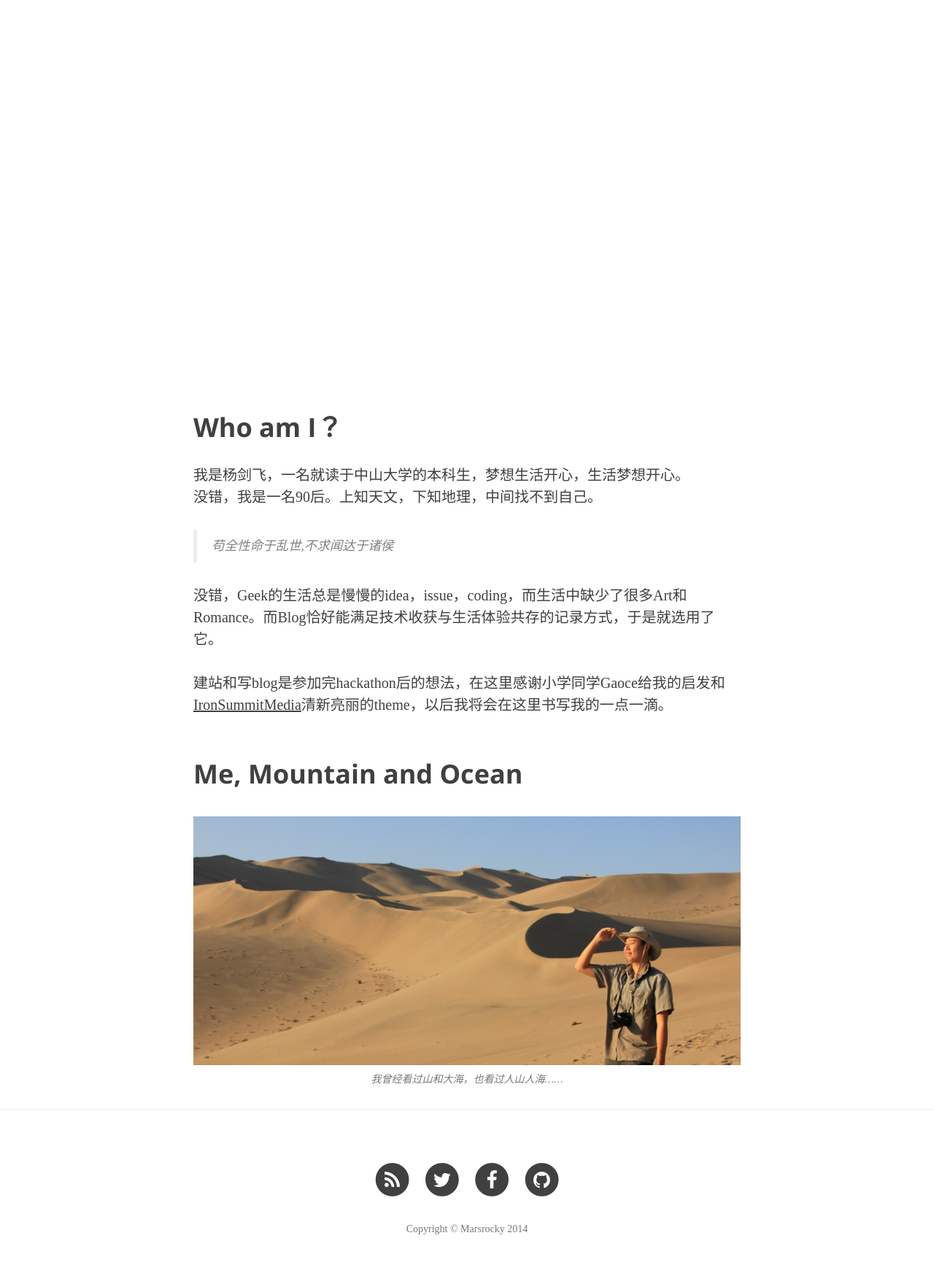
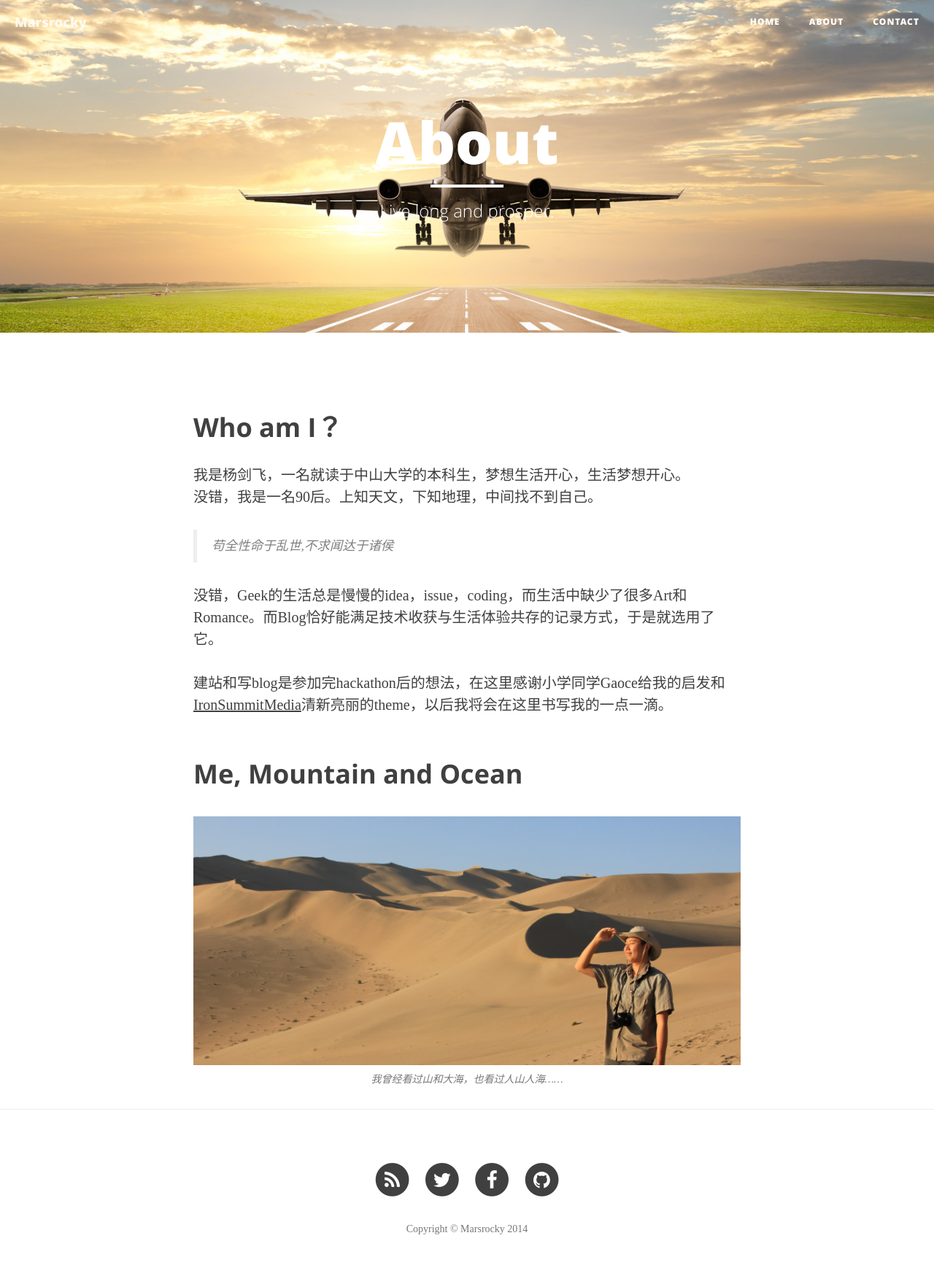
Before and after one commit to Marsrocky/Marsrocky.github.io, a Jekyll site: the page built from about.html, in a window 1280 px wide. Shown: the whole page at 73% size. Built offline with Jekyll 4.4.1, drawn with Linux system fonts in a browser that asks for light colours; nearby versions of some CDN libraries; some web fonts are replaced.

Commit message:
No words...

```diff
--- a/about.html
+++ b/about.html
@@ -2,7 +2,7 @@
 layout: page
 title: "About"
 description: "Live long and prosper."
-header-img: "marsrocky.github.io/img/f1.jpg"
+header-img: "img/f1.jpg"
 ---
 
 <h2 class="section-heading">Who am I？</h2>
--- a/contact.html
+++ b/contact.html
@@ -2,7 +2,7 @@
 layout: page
 title: "Contact"
 description: "Say you, say me!"
-header-img: "marsrocky.github.io/img/f4.jpg"
+header-img: "img/f4.jpg"
 ---
 
 <p>吐槽、建议或者是鼓励……都可以发邮件给我啦！</p>
```
